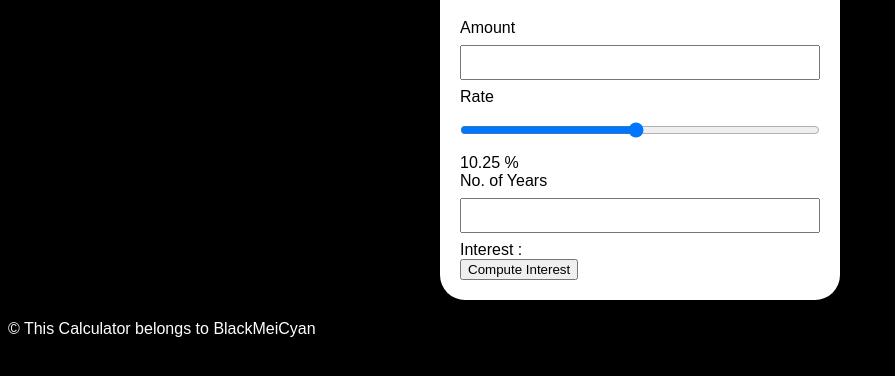
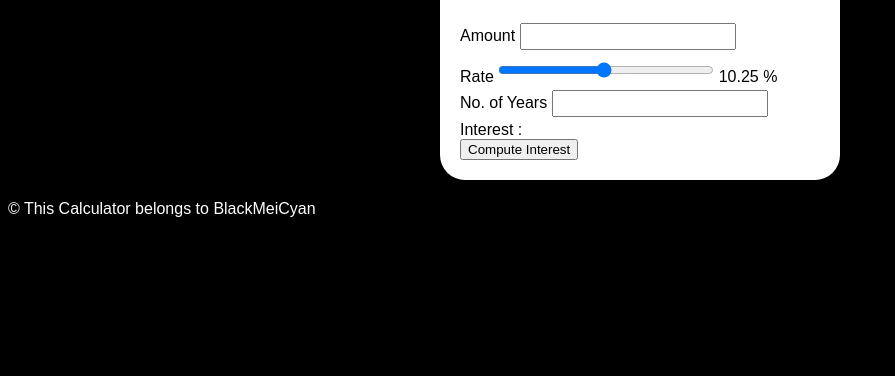
Before and after one commit to blackmeicyan/IBMFinalProject, a plain HTML site: page index.html in a window 1280 px wide. Shown: the part 140-516 px from the top of the page, without its empty margins (0-895 px from the left). Drawn offline with Linux system fonts and the light colour scheme.

Commit message:
Update style.css

```diff
--- a/style.css
+++ b/style.css
@@ -28,12 +28,13 @@ h2 {
 }
 
 input, select, textarea {
-  width: 100%;           /* Fills parent container width */
-  max-width: 100%;       /* Prevents overflow */
-  padding: 8px;
-  margin: 8px 0;
+  width: 60%;           /* Fills parent container width */
+  max-width: 70%;       /* Prevents overflow */
+  padding: 4px;
+  margin: 4px 0;
   box-sizing: border-box; /* Includes padding in the width */
 }
+
 .popup {
   position: fixed;
   top: 30%;
```
